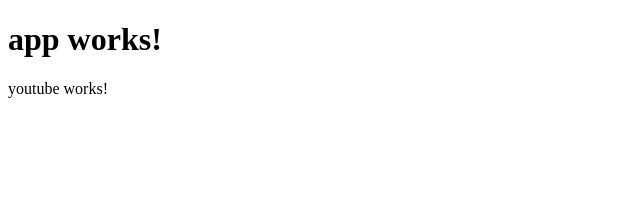
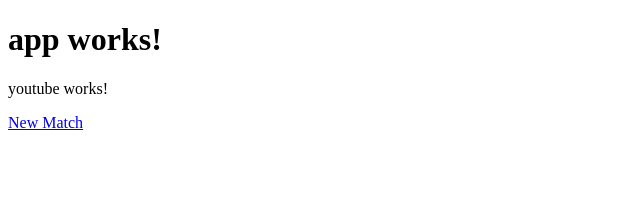
Before and after one commit to Atticus29/dataJitsu, an Angular app: page / in a window 1280 px wide. Shown: the top 204 px of the page, without its empty margins (0-640 px from the left). Built offline with nearby package versions, Linux system fonts and the light colour scheme.

Commit message:
add newmatch to routing and confirm that it works

```diff
--- a/src/app/app.component.html
+++ b/src/app/app.component.html
@@ -2,3 +2,4 @@
   {{title}}
 </h1>
 <router-outlet></router-outlet>
+<a routerLink="newmatch">New Match</a>
```
Also changed, not shown: src/app/app.routing.ts (+8 -2 lines).
